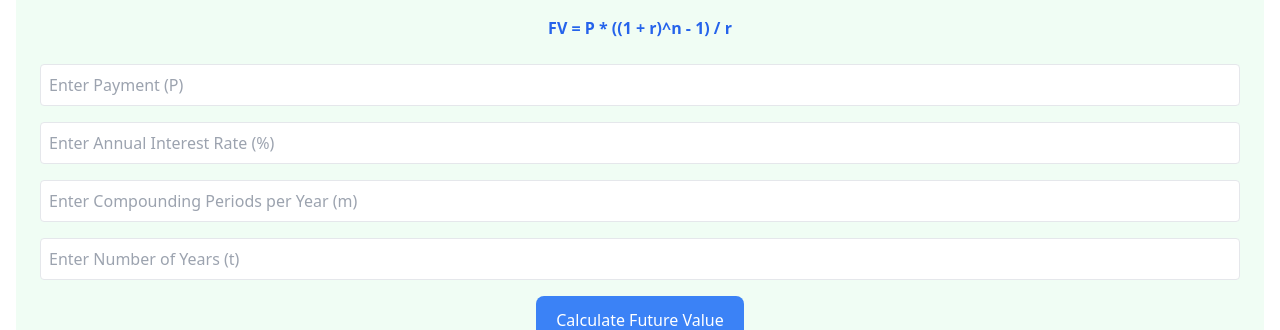
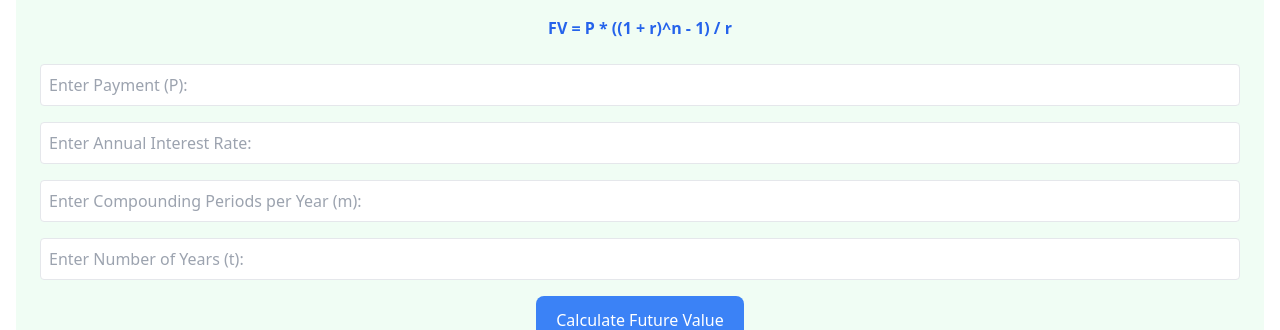
Before and after one commit to JustKiens/Algo-calculators, a React (Vite) app: page /future-value-ordinary-annuity in a window 1280 px wide. Shown: the part 180-510 px from the top of the page. Built offline with nearby package versions, Linux system fonts and the light colour scheme.

Commit message:
Update futureValueOrdinaryAnnuity.jsx

```diff
--- a/src/pages/future/futureValueOrdinaryAnnuity.jsx
+++ b/src/pages/future/futureValueOrdinaryAnnuity.jsx
@@ -71,14 +71,14 @@ const FutureValueOrdinaryAnnuity = () => {
         <input
           type="number"
           name="p"
-          placeholder="Enter Payment (P)"
+          placeholder="Enter Payment (P):"
           required
           className="border p-2 rounded w-full"
         />
         <input
           type="number"
           name="i"
-          placeholder="Enter Annual Interest Rate (%)"
+          placeholder="Enter Annual Interest Rate:"
           step="any" // Allow decimal input
           required
           className="border p-2 rounded w-full"
@@ -86,14 +86,14 @@ const FutureValueOrdinaryAnnuity = () => {
         <input
           type="number"
           name="m"
-          placeholder="Enter Compounding Periods per Year (m)"
+          placeholder="Enter Compounding Periods per Year (m):"
           required
           className="border p-2 rounded w-full"
         />
         <input
           type="number"
           name="t"
-          placeholder="Enter Number of Years (t)"
+          placeholder="Enter Number of Years (t):"
           required
           className="border p-2 rounded w-full"
         />
```
